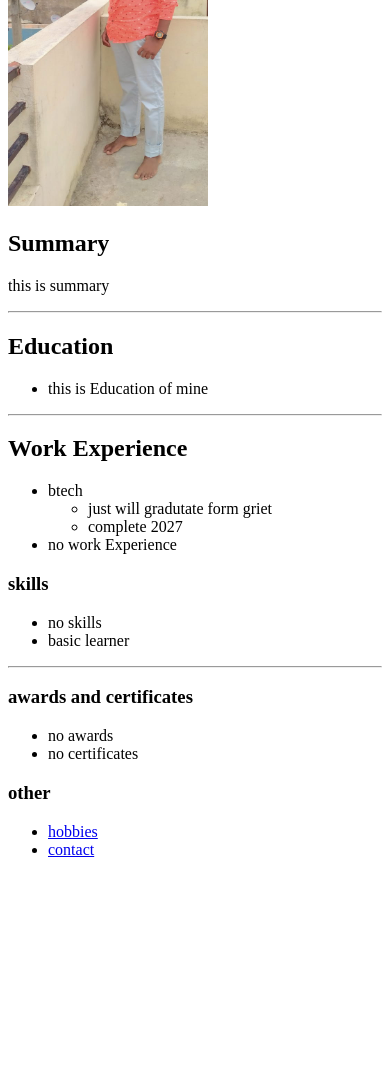
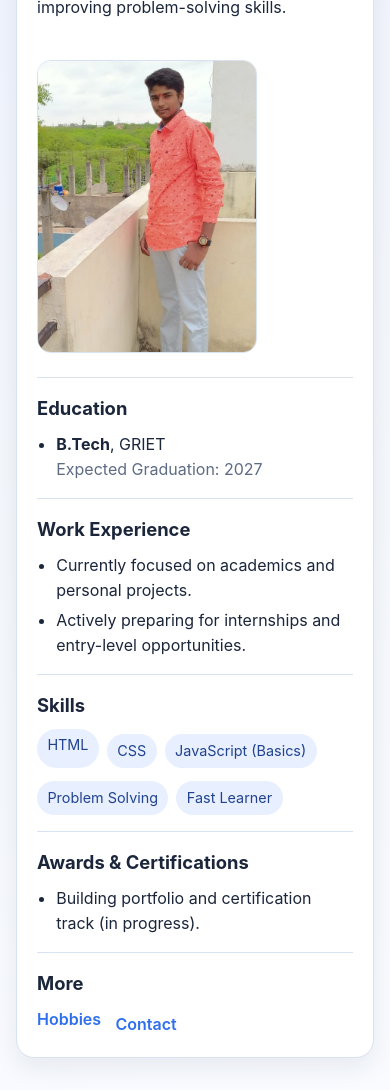
Before and after one commit to pavan13400/myresume, a plain HTML site: page index.html in a window 390 px wide. Shown: the part 274-1364 px from the top of the page. Before the commit the page ends 1149 px from the top, so only its background shows below. Drawn offline with Linux system fonts and the light colour scheme.

Commit message:
Redesign resume pages with modern responsive styling

```diff
--- a/index.html
+++ b/index.html
@@ -3,46 +3,68 @@
 <head>
   <meta charset="UTF-8">
   <meta name="viewport" content="width=device-width, initial-scale=1.0">
-    <title>My Resume</title>
+  <title>Pavan Kumar | Resume</title>
+  <link rel="stylesheet" href="./styles.css">
 </head>
 <body>
-    <h1>pavan kumar</h1>
-    <img src="./photo.jpg" alt="pavan" height="400" width="200">
-    <h2>Summary</h2>
-    <p>this is summary</p>
-    <hr/>
+  <main class="page">
+    <article class="card">
+      <header class="header">
+        <div>
+          <h1>Pavan Kumar</h1>
+          <p class="subtitle">B.Tech Student · Aspiring Software Engineer</p>
+          <p>
+            Motivated computer science student with a strong learning mindset and growing experience in web development.
+            Focused on building practical projects and improving problem-solving skills.
+          </p>
+        </div>
+        <img class="profile-photo" src="./photo.jpg" alt="Portrait of Pavan Kumar">
+      </header>
+
+      <section class="section">
         <h2>Education</h2>
-    <ul><li>
-    this is Education of mine</li></ul>
-    <hr/>
+        <ul>
+          <li>
+            <strong>B.Tech</strong>, GRIET
+            <div class="meta">Expected Graduation: 2027</div>
+          </li>
+        </ul>
+      </section>
+
+      <section class="section">
         <h2>Work Experience</h2>
         <ul>
-        <li>btech
-            <ul><li>
-                just will gradutate form griet
-            </li>
-            <li>complete 2027</li>
+          <li>Currently focused on academics and personal projects.</li>
+          <li>Actively preparing for internships and entry-level opportunities.</li>
         </ul>
-        </li>
-        <li>no work Experience
-        </li>
+      </section>
+
+      <section class="section">
+        <h2>Skills</h2>
+        <ul class="tags">
+          <li>HTML</li>
+          <li>CSS</li>
+          <li>JavaScript (Basics)</li>
+          <li>Problem Solving</li>
+          <li>Fast Learner</li>
         </ul>
-    <h3>skills</h3>
+      </section>
+
+      <section class="section">
+        <h2>Awards &amp; Certifications</h2>
         <ul>
-        <li>no skills </li>
-        <li>basic learner</li>
+          <li>Building portfolio and certification track (in progress).</li>
         </ul>
-    <hr/>
-    <h3>awards and certificates</h3>
-    <ul>
-        <li>no awards</li>
-        <li>no certificates</li>
+      </section>
+
+      <section class="section">
+        <h2>More</h2>
+        <ul class="nav-links">
+          <li><a href="./about.html">Hobbies</a></li>
+          <li><a href="./contact.html">Contact</a></li>
         </ul>
-    <h3>other</h3>
-    <ul>
-        <li><a href="./about.html">hobbies</a></li>
-        <li><a href="./contact.html">contact</a></li>
-    </ul>
-
+      </section>
+    </article>
+  </main>
 </body>
 </html>
--- /dev/null
+++ b/styles.css
@@ -0,0 +1,140 @@
+:root {
+  --bg: #f3f6fb;
+  --card: #ffffff;
+  --text: #1b263b;
+  --muted: #5e6b85;
+  --accent: #2f6fed;
+  --accent-soft: #e8efff;
+  --border: #d9e2f2;
+  --shadow: 0 10px 25px rgba(27, 38, 59, 0.08);
+}
+
+* {
+  box-sizing: border-box;
+}
+
+body {
+  margin: 0;
+  font-family: "Inter", "Segoe UI", Roboto, Arial, sans-serif;
+  color: var(--text);
+  background: linear-gradient(160deg, #edf2ff 0%, var(--bg) 45%, #f9fbff 100%);
+  line-height: 1.55;
+}
+
+.page {
+  min-height: 100vh;
+  display: flex;
+  align-items: center;
+  justify-content: center;
+  padding: 2rem 1rem;
+}
+
+.card {
+  width: min(900px, 100%);
+  background: var(--card);
+  border: 1px solid var(--border);
+  border-radius: 18px;
+  box-shadow: var(--shadow);
+  padding: 2rem;
+}
+
+.header {
+  display: grid;
+  grid-template-columns: 1fr 220px;
+  gap: 1.5rem;
+  align-items: center;
+  margin-bottom: 1.5rem;
+}
+
+h1 {
+  margin: 0;
+  font-size: clamp(1.8rem, 2.5vw, 2.4rem);
+}
+
+.subtitle {
+  color: var(--muted);
+  margin: 0.4rem 0 0;
+}
+
+.profile-photo {
+  width: 100%;
+  aspect-ratio: 3 / 4;
+  object-fit: cover;
+  border-radius: 14px;
+  border: 1px solid var(--border);
+}
+
+.section {
+  padding-top: 1rem;
+  border-top: 1px solid var(--border);
+  margin-top: 1rem;
+}
+
+h2 {
+  font-size: 1.15rem;
+  margin: 0 0 0.6rem;
+}
+
+ul {
+  margin: 0;
+  padding-left: 1.2rem;
+}
+
+li + li {
+  margin-top: 0.35rem;
+}
+
+.meta {
+  color: var(--muted);
+}
+
+.tags {
+  display: flex;
+  flex-wrap: wrap;
+  gap: 0.5rem;
+  list-style: none;
+  padding: 0;
+}
+
+.tags li {
+  background: var(--accent-soft);
+  color: #21438f;
+  padding: 0.35rem 0.65rem;
+  border-radius: 999px;
+  font-size: 0.9rem;
+}
+
+.nav-links {
+  display: flex;
+  gap: 0.9rem;
+  padding-left: 0;
+  list-style: none;
+}
+
+a {
+  color: var(--accent);
+  text-decoration: none;
+  font-weight: 600;
+}
+
+a:hover {
+  text-decoration: underline;
+}
+
+.page-title {
+  margin-top: 0;
+}
+
+@media (max-width: 720px) {
+  .card {
+    padding: 1.25rem;
+  }
+
+  .header {
+    grid-template-columns: 1fr;
+  }
+
+  .profile-photo {
+    max-width: 220px;
+  }
+}
```
Also changed, not shown: about.html (+29 -1 lines), contact.html (+29 -1 lines). Lines whose indentation alone changed are shown as unchanged.
